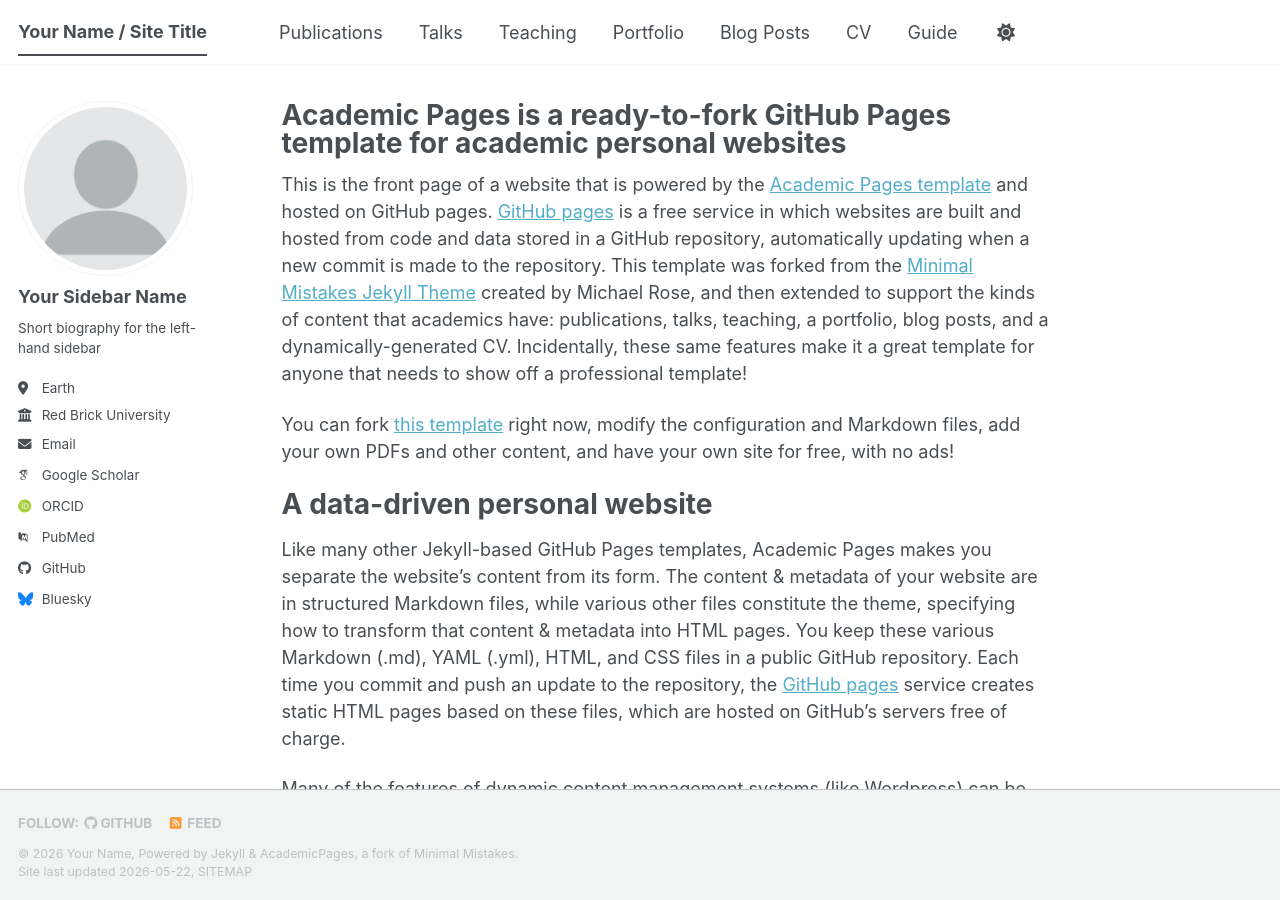
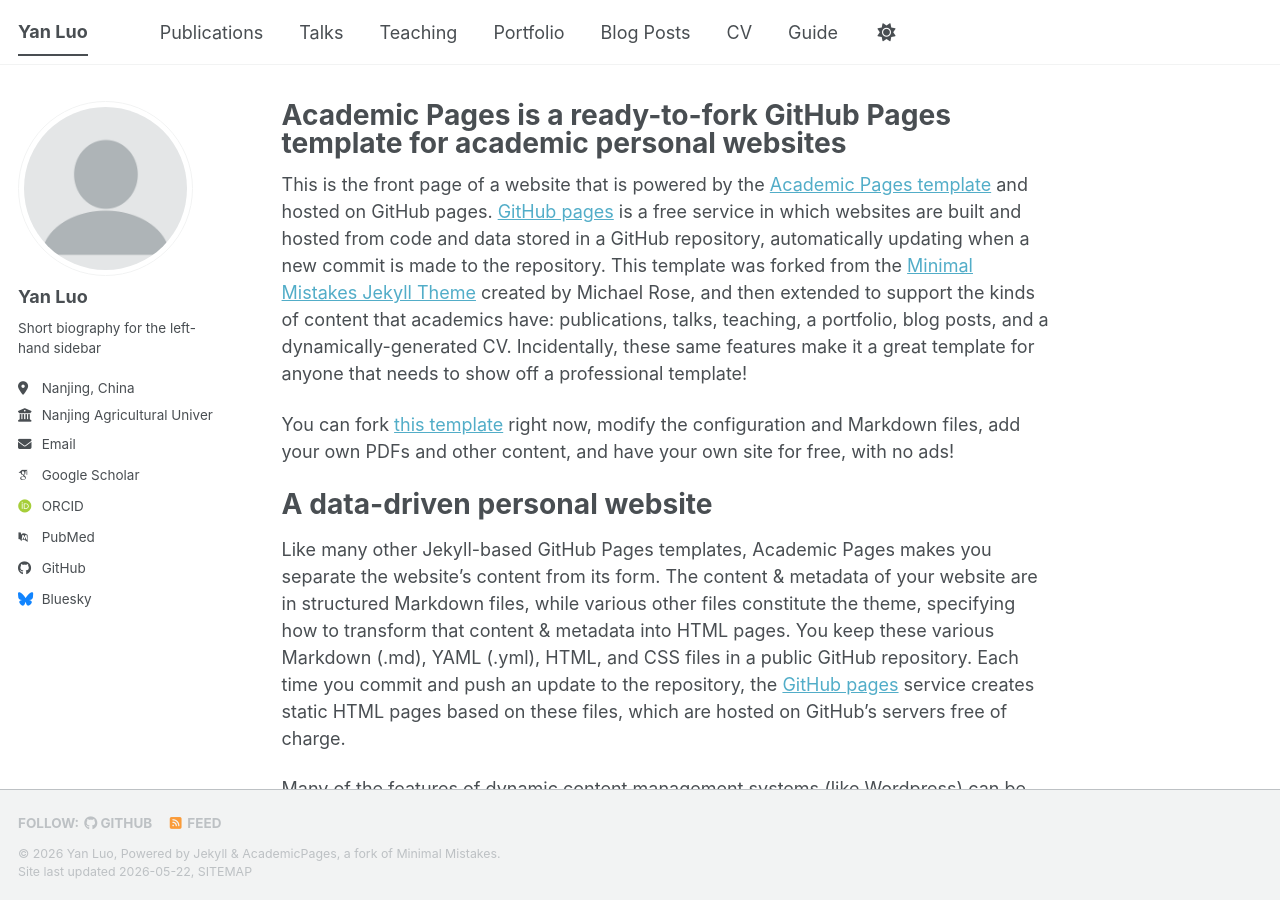
Before and after one commit to robotpp/robotpp.github.io, a Jekyll site: the page built from _pages/about.md, in a window 1280 px wide and 900 px high. Built offline with Jekyll 4.4.1, drawn with Linux system fonts in a browser that asks for light colours; some web fonts are replaced; a script bundle is joined from its source files by our own code; library files that are not in the unit come from our copies.

Commit message:
Update site title, author, and repository details
Updated personal information in the site configuration.

```diff
--- a/_config.yml
+++ b/_config.yml
@@ -9,14 +9,14 @@
 # Basic Site Settings
 locale                   : "en-US"
 site_theme               : "default" # The available themes options are "default", "air", "sunrise", "mint", "dirt" and "contrast"
-title                    : "Your Name / Site Title"
+title                    : "Yan Luo"
 title_separator          : "-"
-name                     : &name "Your Name"
-description              : &description "Your Name's academic portfolio"   # Update this with a general description of your site, this is the default if not overridden by a page
-url                      : https://academicpages.github.io # The base hostname & protocol for your site e.g. "https://[your GitHub username].github.io",
+name                     : &name "Yan Luo"
+description              : &description "Personal homepage"   # Update this with a general description of your site, this is the default if not overridden by a page
+url                      : https://luoyan.github.io # The base hostname & protocol for your site e.g. "https://[your GitHub username].github.io",
                                                            # or if you already have some other page hosted on Github then use "https://[your GitHub username].github.io/[Your Repo Name]"
 baseurl                  : "" # the subpath of your site, e.g. "/blog"
-repository               : "academicpages/academicpages.github.io"
+repository               : "robotpp/luoyan.github.io"
 
 # Site Author - The following control what appear as part of the author content on the side bar.
 #               If a field is blank the icon and link will not appear, otherwise it will be shown.
@@ -24,13 +24,13 @@ repository               : "academicpages/academicpages.github.io"
 author:
   # Biographic information
   avatar           : "profile.png"
-  name             : "Your Sidebar Name"
+  name             : "Yan Luo"
   pronouns         : # example: "she/her"
   bio              : "Short biography for the left-hand sidebar"
-  location         : "Earth"
-  employer         : "Red Brick University"
+  location         : "Nanjing, China"
+  employer         : "Nanjing Agricultural University"
   uri              : # URL
-  email            : "none@example.org"
+  email            : "luoyan@njau.edu.cn"
 
   # Academic websites
   academia         : # URL
```
